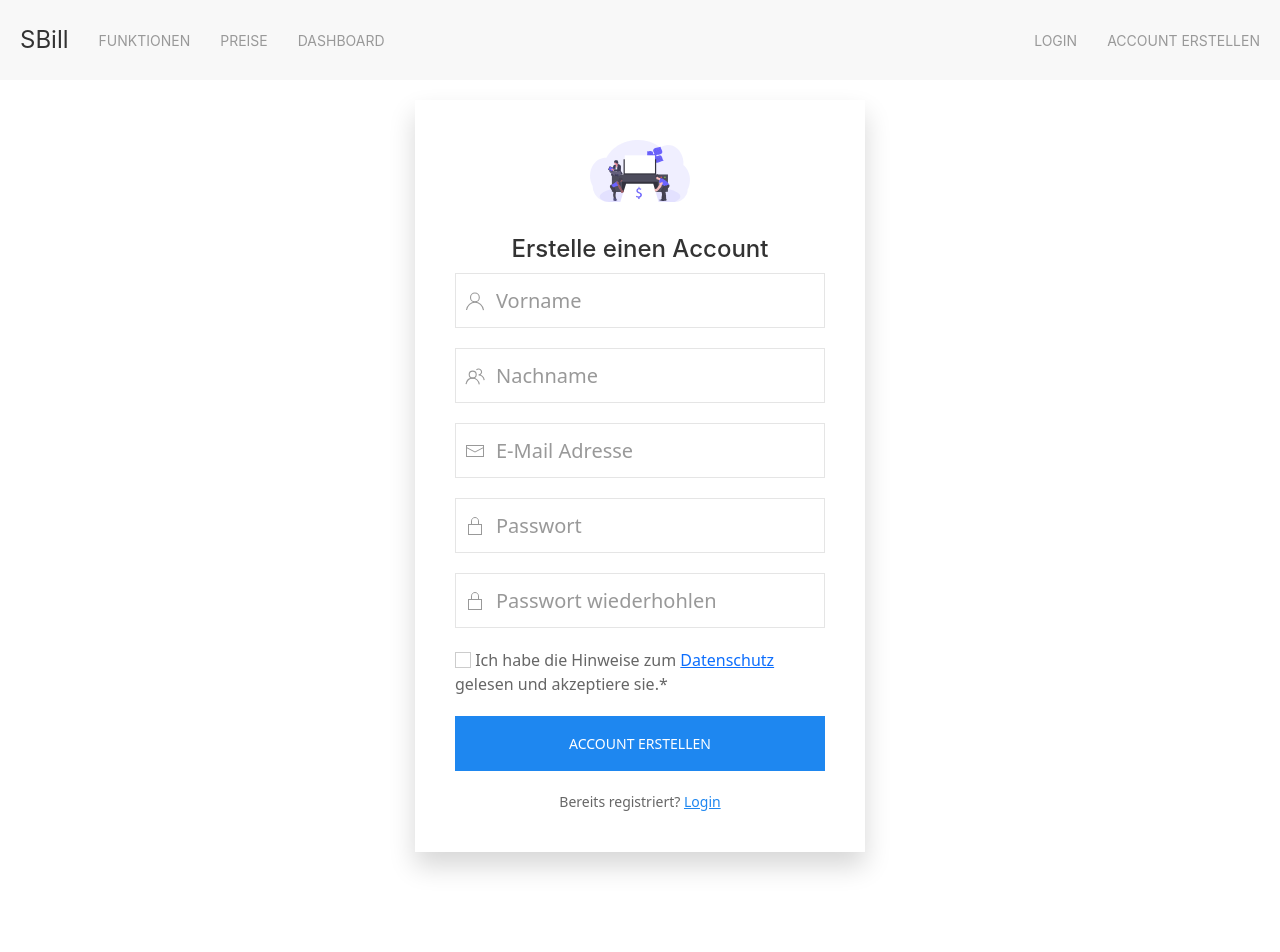
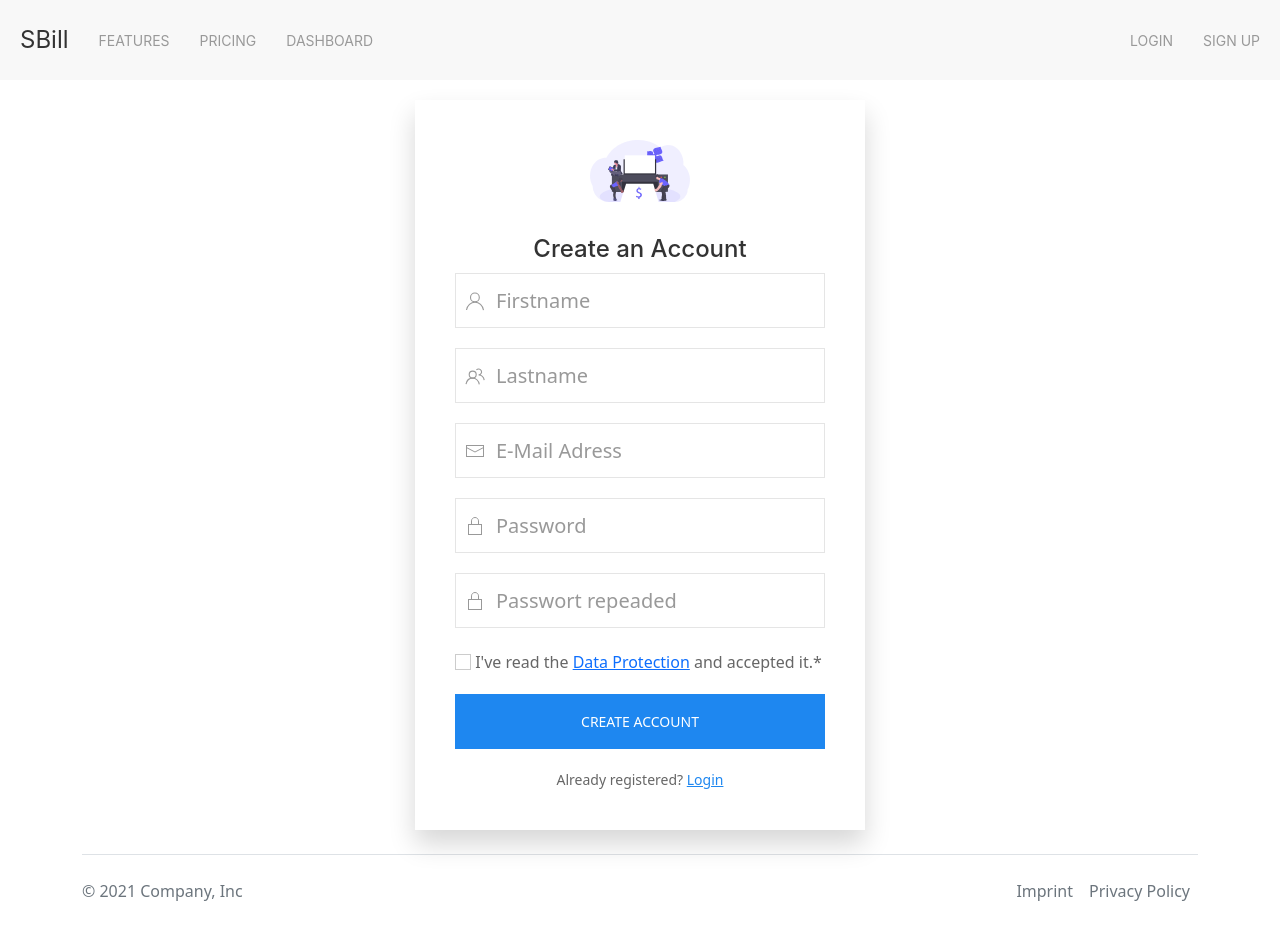
Before and after one commit to johannessiedersberger/sbill-accounting-software, a React (Create React App) app in the folder client/: page /signup in a window 1280 px wide. Shown: the top 952 px of the page. Built offline with nearby package versions, Linux system fonts and the light colour scheme.

Commit message:
Change Language to English, Edit Footer

```diff
--- a/client/public/index.html
+++ b/client/public/index.html
@@ -24,7 +24,7 @@
       work correctly both with client-side routing and a non-root public URL.
       Learn how to configure a non-root public URL by running `npm run build`.
     -->
-    <title>React App</title>
+    <title>SBill Accounting App</title>
   </head>
   <body>
     <noscript>You need to enable JavaScript to run this app.</noscript>
--- a/client/src/App.js
+++ b/client/src/App.js
@@ -22,6 +22,7 @@ function App() {
         <Route path="/" element={<FrontPage />} />
         <Route path="/signup" element={<SignUpPage />} />
         <Route path="/reset-password-email" element={<SendPasswordResetEmail />} />
+        <Route path="/reset-password" element={<PasswordResetPage />} />
       </Routes>
     </BrowserRouter>
   );
--- a/client/src/components/Footer.js
+++ b/client/src/components/Footer.js
@@ -4,11 +4,20 @@ import styled from "styled-components";
 
 const Footer = () => {
     return (
-        <FooterBottom>
-            <Legal>
-                <p>&copy; 2022 JS-IT Consulting. All rights reserved </p>
-            </Legal>
-        </FooterBottom>
+        <div class="container">
+            <footer class="d-flex flex-wrap justify-content-between align-items-center py-3 my-4 border-top">
+                <p class="col-md-4 mb-0 text-muted">© 2021 Company, Inc</p>
+
+                <a href="/" class="col-md-4 d-flex align-items-center justify-content-center mb-3 mb-md-0 me-md-auto link-dark text-decoration-none">
+
+                </a>
+
+                <ul class="nav col-md-4 justify-content-end">
+                    <li class="nav-item"><a href="#" class="nav-link px-2 text-muted">Imprint</a></li>
+                    <li class="nav-item"><a href="#" class="nav-link px-2 text-muted">Privacy Policy</a></li>
+                </ul>
+            </footer>
+        </div >
     )
 }
 
--- a/client/src/components/FrontPage.js
+++ b/client/src/components/FrontPage.js
@@ -13,10 +13,10 @@ const FrontPage = (props) => {
         <div>
             <HeaderFrontPage />
 
-            <h2 style={{ textAlign: "center" }}>Einfache Buchhaltungs-Software für <br />Freiberufler und KMUs</h2>
+            <h2 style={{ textAlign: "center" }}>Simple Accounting Software for <br />Freelancers and Small Businesses</h2>
 
             <img src={logo} style={{ height: 300, margin: "auto", display: "block" }} />
-            <button class="uk-button uk-button-primary uk-align-center uk-margin-medium">Jetzt Starten
+            <button class="uk-button uk-button-primary uk-align-center uk-margin-medium">Get Started
             </button>
             <Footer />
         </div >
--- a/client/src/components/HeaderAfterLogin.js
+++ b/client/src/components/HeaderAfterLogin.js
@@ -13,8 +13,8 @@ const HeaderFrontPage = (props) => {
                         <div class="uk-navbar-dropdown">
                             <ul class="uk-nav uk-navbar-dropdown-nav">
                                 <li><a href="/dashboard">Dashboard</a></li>
-                                <li><a href="#">Angebote</a></li>
-                                <li><a href="#">Rechnungen</a></li>
+                                <li><a href="#">Quotes</a></li>
+                                <li><a href="#">Invoices</a></li>
                             </ul>
                         </div>
                     </li>
--- a/client/src/components/HeaderFrontPage.js
+++ b/client/src/components/HeaderFrontPage.js
@@ -8,13 +8,13 @@ const HeaderFrontPage = () => {
                 <a class="uk-navbar-item uk-logo uk-margin-left" href="/">SBill</a>
 
                 <ul class="uk-navbar-nav">
-                    <li><a href="#">Funktionen</a></li>
-                    <li><a href="#">Preise</a></li>
+                    <li><a href="#">Features</a></li>
+                    <li><a href="#">Pricing</a></li>
                     <li><a href="/dashboard">Dashboard</a></li>
                 </ul>
                 <ul class="uk-navbar-nav uk-position-right uk-margin-right">
                     <li><a href="/login">Login</a></li>
-                    <li><a href="/signup">Account Erstellen</a></li>
+                    <li><a href="/signup">Sign Up</a></li>
                 </ul>
 
             </div>
--- a/client/src/components/LoginPage.js
+++ b/client/src/components/LoginPage.js
@@ -32,7 +32,7 @@ const LoginPage = () => {
                             <div className="uk-width-1-1@m">
                                 <div className="uk-margin uk-width-large uk-margin-auto uk-card uk-card-default uk-card-body uk-box-shadow-large">
                                     <img src={logo} width={100} className="uk-align-center" />
-                                    <h3 className="uk-card-title uk-text-center">Melde dich mit <br />deinem Account an</h3>
+                                    <h3 className="uk-card-title uk-text-center">Sign-In <br />with your Account</h3>
                                     <form>
                                         <div className="uk-margin">
                                             <div className="uk-inline uk-width-1-1">
@@ -50,10 +50,10 @@ const LoginPage = () => {
                                             <a className="uk-button uk-button-primary uk-button-large uk-width-1-1" onClick={login}>Login</a>
                                         </div>
                                         <div className="uk-text-small uk-text-center">
-                                            Nicht registriert? <a href="/signup" style={{ color: "#6c63ff" }}>Account erstellen</a>
+                                            Not registered? <a href="/signup" style={{ color: "#6c63ff" }}>Create Account</a>
                                         </div>
                                         <div className="uk-text-small uk-text-center">
-                                            Passwort vergessen? <a href="/reset-password-email" style={{ color: "#6c63ff" }}>Passwort zurücksetzen</a>
+                                            Forgot Password? <a href="/reset-password-email" style={{ color: "#6c63ff" }}>Reset Password</a>
                                         </div>
                                     </form>
                                 </div>
--- a/client/src/components/MainDashboard.js
+++ b/client/src/components/MainDashboard.js
@@ -49,19 +49,19 @@ const MainDashboard = (props) => {
                     <div class="col-md-4">
                         <div class="uk-card uk-card-default uk-card-body uk-margin">
                             <h3 class="uk-card-title">477,680</h3>
-                            <p>Bezahlungen Erhalten</p>
+                            <p>Payments received</p>
                         </div>
                     </div>
                     <div class="col-md-4">
                         <div class="uk-card uk-card-default uk-card-body uk-margin">
                             <h3 class="uk-card-title">12,000</h3>
-                            <p>Ausstehender Betrag</p>
+                            <p>Outstanding payments</p>
                         </div>
                     </div>
                     <div class="col-md-4">
                         <div class="uk-card uk-card-default uk-card-body uk-margin">
                             <h3 class="uk-card-title">489,680</h3>
-                            <p>Gesamter Betrag</p>
+                            <p>Total Amount</p>
                         </div>
                     </div>
                 </div>
--- a/client/src/components/SendPasswordResetEmail.js
+++ b/client/src/components/SendPasswordResetEmail.js
@@ -26,7 +26,7 @@ const SendPasswordResetEmail = (props) => {
                             <div className="uk-width-1-1@m">
                                 <div className="uk-margin uk-width-large uk-margin-auto uk-card uk-card-default uk-card-body uk-box-shadow-large">
                                     <img src={logo} width={100} className="uk-align-center" />
-                                    <h3 className="uk-card-title uk-text-center">Gib hier deine E-Mail Adresse an, und du bekommst eine E-mail zum zurücksetzen deines Passworts</h3>
+                                    <h3 className="uk-card-title uk-text-center">Type in your E-Mail Address here and receive an E-Mail to reset your password</h3>
                                     <form>
                                         <div className="uk-margin">
                                             <div className="uk-inline uk-width-1-1">
@@ -35,10 +35,10 @@ const SendPasswordResetEmail = (props) => {
                                             </div>
                                         </div>
                                         <div className="uk-margin">
-                                            <a className="uk-button uk-button-primary uk-button-large uk-width-1-1" style={{ background: "#1e87f0" }} onClick={sendPwResetEmail} >Email Senden</a>
+                                            <a className="uk-button uk-button-primary uk-button-large uk-width-1-1" style={{ background: "#1e87f0" }} onClick={sendPwResetEmail} >Send Email</a>
                                         </div>
                                         <div className="uk-text-small uk-text-center">
-                                            Bereits registriert? <a href="/login" style={{ color: "#1e87f0" }}>Login</a>
+                                            Already registered? <a href="/login" style={{ color: "#1e87f0" }}>Login</a>
                                         </div>
                                     </form>
                                 </div>
--- a/client/src/components/SignUpPage.js
+++ b/client/src/components/SignUpPage.js
@@ -49,49 +49,49 @@ const SignUpPage = () => {
                             <div className="uk-width-1-1@m">
                                 <div className="uk-margin uk-width-large uk-margin-auto uk-card uk-card-default uk-card-body uk-box-shadow-large">
                                     <img src={logo} width={100} className="uk-align-center" />
-                                    <h3 className="uk-card-title uk-text-center">Erstelle einen Account</h3>
+                                    <h3 className="uk-card-title uk-text-center">Create an Account</h3>
                                     <form>
                                         <div className="uk-margin">
                                             <div className="uk-inline uk-width-1-1">
                                                 <span className="uk-form-icon" uk-icon="icon: user"></span>
-                                                <input className="uk-input uk-form-large" value={firstName} onChange={handleFirstNameChange} type="text" placeholder="Vorname" />
+                                                <input className="uk-input uk-form-large" value={firstName} onChange={handleFirstNameChange} type="text" placeholder="Firstname" />
                                             </div>
                                         </div>
                                         <div className="uk-margin">
                                             <div className="uk-inline uk-width-1-1">
                                                 <span className="uk-form-icon" uk-icon="icon: users"></span>
-                                                <input className="uk-input uk-form-large" value={lastName} onChange={handleLastNameChange} type="text" placeholder="Nachname" />
+                                                <input className="uk-input uk-form-large" value={lastName} onChange={handleLastNameChange} type="text" placeholder="Lastname" />
                                             </div>
                                         </div>
                                         <div className="uk-margin">
                                             <div className="uk-inline uk-width-1-1">
                                                 <span className="uk-form-icon" uk-icon="icon: mail"></span>
-                                                <input className="uk-input uk-form-large" value={email} onChange={handleEmailChange} type="text" placeholder="E-Mail Adresse" />
+                                                <input className="uk-input uk-form-large" value={email} onChange={handleEmailChange} type="text" placeholder="E-Mail Adress" />
                                             </div>
                                         </div>
                                         <div className="uk-margin">
                                             <div className="uk-inline uk-width-1-1">
                                                 <span className="uk-form-icon" uk-icon="icon: lock"></span>
-                                                <input className="uk-input uk-form-large" value={password1} onChange={handlePassword1Change} type="password" placeholder="Passwort" />
+                                                <input className="uk-input uk-form-large" value={password1} onChange={handlePassword1Change} type="password" placeholder="Password" />
                                             </div>
                                         </div>
                                         <div className="uk-margin">
                                             <div className="uk-inline uk-width-1-1">
                                                 <span className="uk-form-icon" uk-icon="icon: lock"></span>
-                                                <input className="uk-input uk-form-large" value={password2} onChange={handlePassword2Change} type="password" placeholder="Passwort wiederhohlen" />
+                                                <input className="uk-input uk-form-large" value={password2} onChange={handlePassword2Change} type="password" placeholder="Passwort repeaded" />
                                             </div>
                                         </div>
 
                                         <div className="uk-margin">
                                             <div className="uk-inline uk-width-1-1">
-                                                <label><input class="uk-checkbox" type="checkbox" value={acceptDataProctection} onChange={handleAcceptDataProctectionChange} /> Ich habe die Hinweise zum <a target="_blank" href="https://johannessiedersberger.com/datenschutz/">Datenschutz</a> gelesen und akzeptiere sie.*</label>
+                                                <label><input class="uk-checkbox" type="checkbox" value={acceptDataProctection} onChange={handleAcceptDataProctectionChange} /> I've read the <a target="_blank" href="https://johannessiedersberger.com/datenschutz/">Data Protection</a> and accepted it.*</label>
                                             </div>
                                         </div>
                                         <div className="uk-margin">
-                                            <a className="uk-button uk-button-primary uk-button-large uk-width-1-1" onClick={createAccount}>Account Erstellen</a>
+                                            <a className="uk-button uk-button-primary uk-button-large uk-width-1-1" onClick={createAccount}>Create Account</a>
                                         </div>
                                         <div className="uk-text-small uk-text-center">
-                                            Bereits registriert? <a href="/login" style={{ color: "#1e87f0" }}>Login</a>
+                                            Already registered? <a href="/login" style={{ color: "#1e87f0" }}>Login</a>
                                         </div>
                                     </form>
                                 </div>
```
Also changed, not shown: client/src/components/PasswordResetPage.js (+5 -3 lines).
